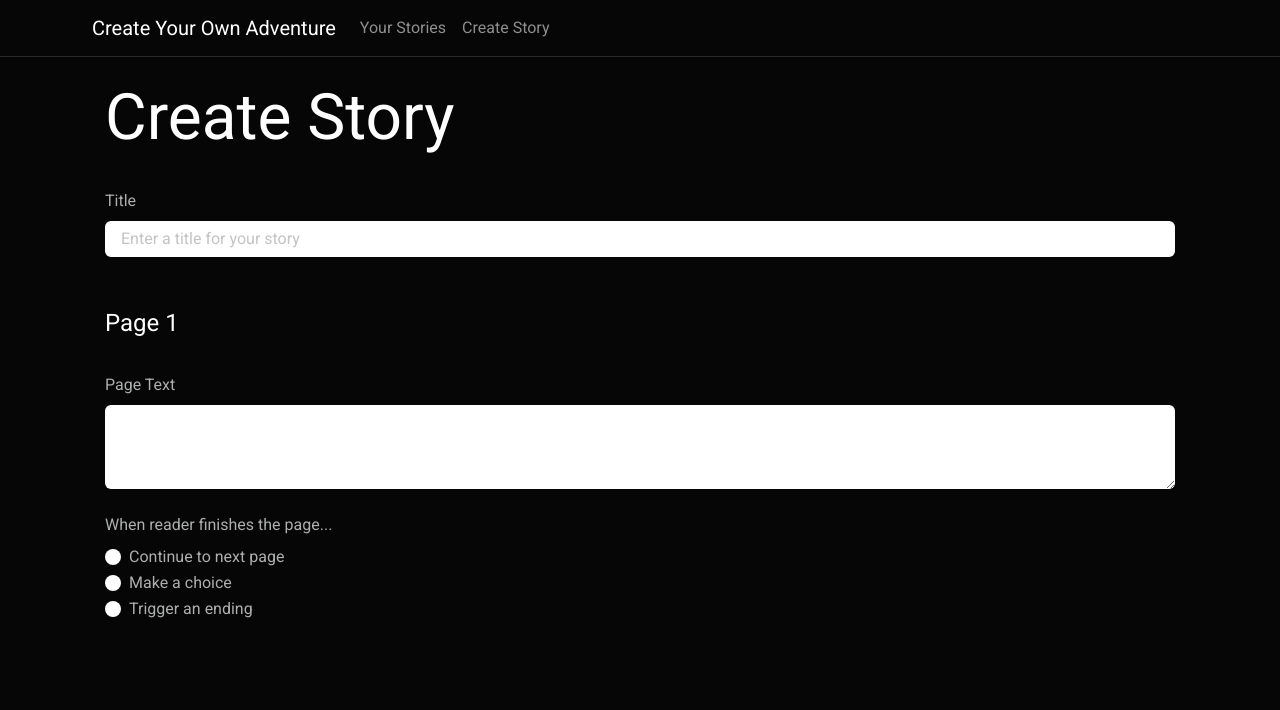
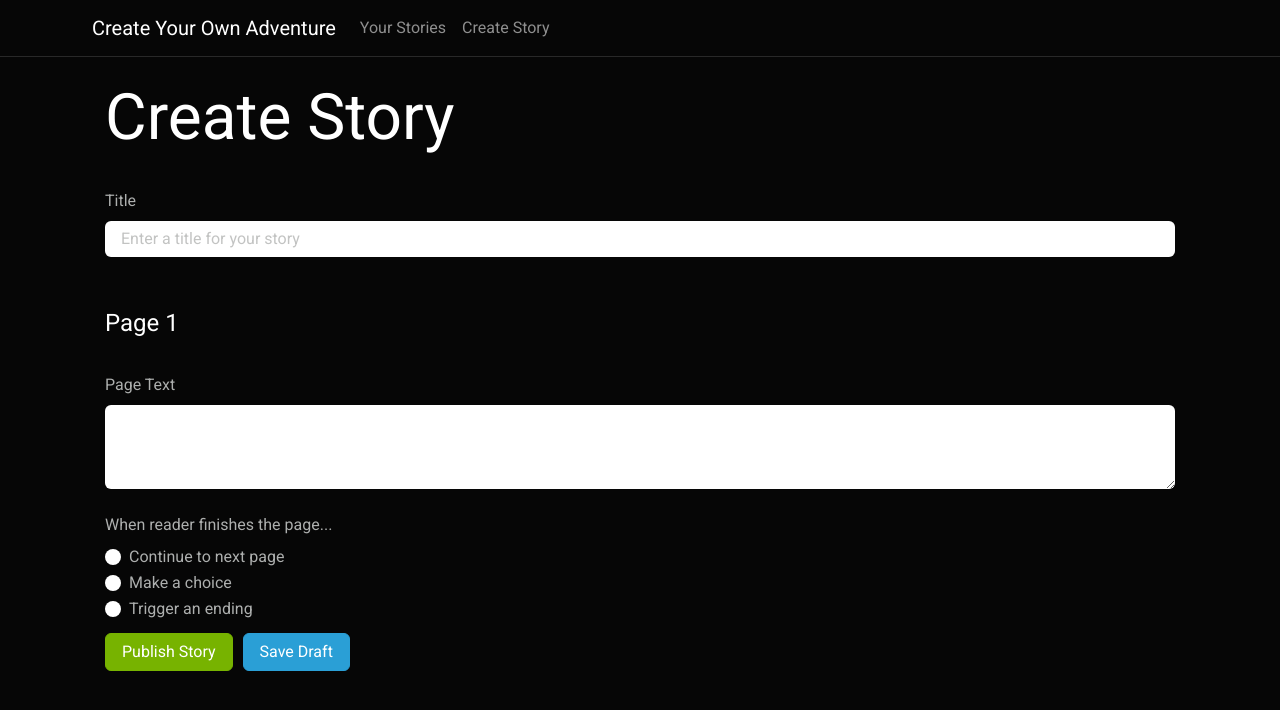
Before and after one commit to jadenmounteer/createYourOwnAdventure, an Angular app: page /createOrEditStory in a window 1280 px wide. Shown: the top 710 px of the page. Built offline with nearby package versions, Linux system fonts and the light colour scheme.

Commit message:
Add form buttons and styles

```diff
--- a/src/app/create-or-edit-story/create-or-edit-story.component.html
+++ b/src/app/create-or-edit-story/create-or-edit-story.component.html
@@ -1,7 +1,7 @@
 <h1 *ngIf="!storyID">Create Story</h1>
 <h1 *ngIf="storyID">Edit Story</h1>
 
-<form>
+<form (ngSubmit)="onPublish()">
   <fieldset>
     <div class="form-group">
       <label for="title" class="form-label mt-4">Title</label>
@@ -62,4 +62,9 @@
       </label>
     </div>
   </fieldset>
+
+  <div class="submit-buttons">
+    <button type="submit" class="btn btn-success">Publish Story</button>
+    <button type="submit" class="btn btn-primary">Save Draft</button>
+  </div>
 </form>
--- a/src/app/create-or-edit-story/create-or-edit-story.component.scss
+++ b/src/app/create-or-edit-story/create-or-edit-story.component.scss
@@ -5,3 +5,15 @@
 //     max-width: 50%;
 //   }
 // }
+
+.submit-buttons {
+  display: flex;
+  flex-direction: column;
+  gap: 10px;
+  margin-top: 10px;
+
+  @include breakpoint(medium) {
+    max-width: 300px;
+    flex-direction: row;
+  }
+}
--- a/src/app/create-or-edit-story/create-or-edit-story.component.ts
+++ b/src/app/create-or-edit-story/create-or-edit-story.component.ts
@@ -18,4 +18,12 @@ export class CreateOrEditStoryComponent implements OnInit {
 
     // TODO If we are editing, retreive the story details from the db
   }
+
+  onPublish() {
+    console.log('Submitting form');
+  }
+
+  onSaveDraft() {
+    console.log('Saving draft');
+  }
 }
```
